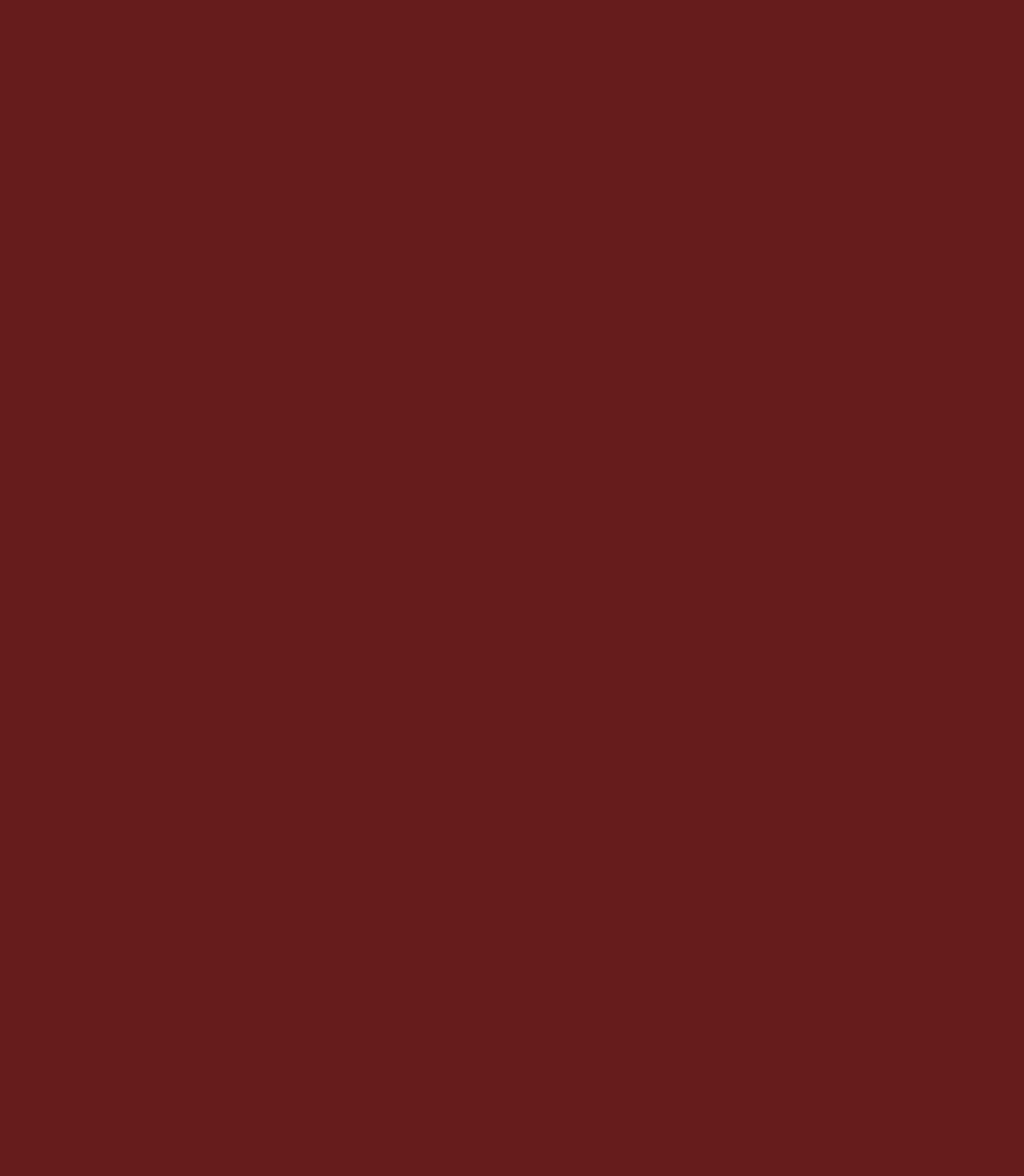
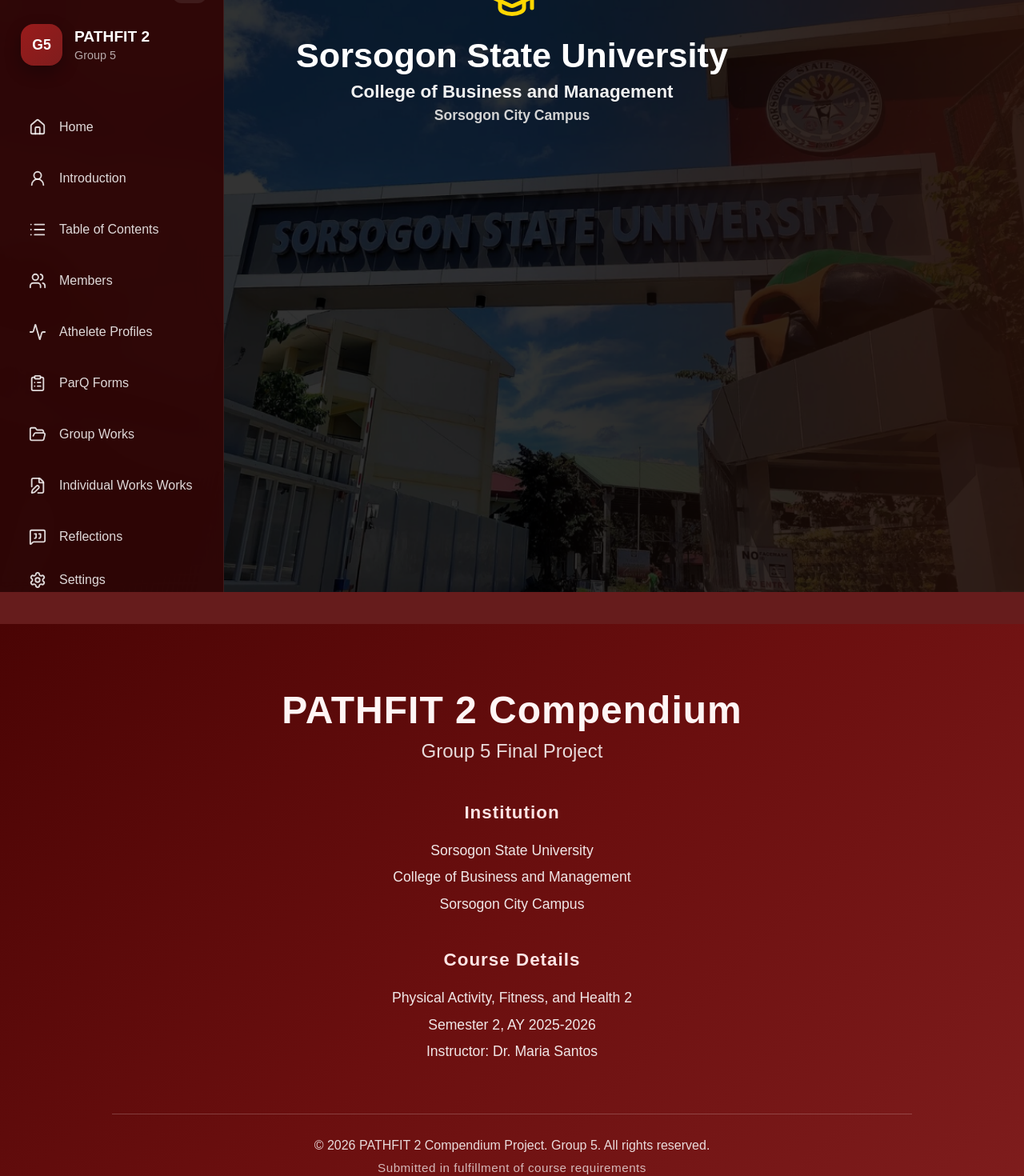
Before and after one commit to Pat0616/PathFitSSUG5, a React (Vite) app in the folder PathFitCompendium/: page /studentprofile in a window 1280 px wide. Before the commit this address had no page. Shown: the part 60-1530 px from the top of the page at 80% size. Before the commit the page ends 800 px from the top, so only its background shows below. Built offline with nearby package versions, Linux system fonts and the light colour scheme.

Commit message:
created empty athletePage template

```diff
--- a/PathFitCompendium/src/App.tsx
+++ b/PathFitCompendium/src/App.tsx
@@ -5,6 +5,7 @@
 import { BrowserRouter as Router, Routes, Route } from 'react-router-dom'
 import TableContentsPage from './pages/Table of Contents/TableContentsPage'
 import MembersPage from './pages/Members Page/MembersPage'
+import StudentProfilePage from './pages/Student Profile/StudentProfilePage'
 
 function App() {
 
@@ -16,6 +17,7 @@
       <Route path="/intro" element={<IntroductionPage></IntroductionPage>}></Route>
       <Route path="/contents" element={<TableContentsPage></TableContentsPage>}></Route>
       <Route path="/members" element={<MembersPage></MembersPage>}></Route>
+      <Route path="/studentprofile" element={<StudentProfilePage></StudentProfilePage>}></Route>
     </Routes>
    </Router>
   )
--- a/PathFitCompendium/src/components/SidebarComponent.tsx
+++ b/PathFitCompendium/src/components/SidebarComponent.tsx
@@ -74,7 +74,7 @@
           {isOpen && <span>Members</span>}
         </a>
 
-        <a href="#" className="sidebar-item">
+        <a href="/studentprofile" className="sidebar-item">
           <Activity size={22} />
 
           {isOpen && <span>Athelete Profiles</span>}
@@ -86,11 +86,7 @@
           {isOpen && <span>ParQ Forms</span>}
         </a>
 
-        <a className="sidebar-item">
-           <Dumbbell size={22} />
 
-          {isOpen && <span>Reflections</span>}
-        </a>
 
         <a href="#" className="sidebar-item">
           <FolderOpen size={22} />
--- /dev/null
+++ b/PathFitCompendium/src/pages/Student Profile/StudentProfilePage.tsx
@@ -0,0 +1,128 @@
+import './studentprofile.css'
+import { GraduationCap } from 'lucide-react'
+import Sidebar from '../../components/SidebarComponent'
+import { useState, useRef, useEffect} from 'react';
+
+function StudentProfilePage()
+{
+    const [isSidebarOpen, setIsSidebarOpen] = useState(true);
+    const touchStartX = useRef(0);
+    const touchEndX = useRef(0);
+      useEffect(() => {
+        const handleTouchStart = (e: TouchEvent) => {
+          touchStartX.current = e.touches[0].clientX;
+        };
+
+        const handleTouchEnd = (e: TouchEvent) => {
+          touchEndX.current = e.changedTouches[0].clientX;
+
+          const diff = touchEndX.current - touchStartX.current;
+
+          const isMobile = window.innerWidth <= 900;
+          if (!isMobile) return;
+
+          // swipe right → open sidebar
+          if (diff > 80) {
+            setIsSidebarOpen(true);
+          }
+
+          // swipe left → close sidebar
+          if (diff < -80) {
+            setIsSidebarOpen(false);
+          }
+        };
+
+        window.addEventListener("touchstart", handleTouchStart);
+        window.addEventListener("touchend", handleTouchEnd);
+
+        return () => {
+          window.removeEventListener("touchstart", handleTouchStart);
+          window.removeEventListener("touchend", handleTouchEnd);
+        };
+      }, []);
+
+
+
+
+
+
+    return(
+        <>
+        <div className='intropage'>
+            <div className='hero'>
+                <div className='overlay'>
+                                {/* HEADER */}
+                        <div className="hero-header">
+                        <header className="header">
+                        <div className="logo-container">
+                            <GraduationCap size={60} className="logo" />
+
+                            <div className="school-details">
+                            <h1>Sorsogon State University</h1>
+                            <h2>College of Business and Management</h2>
+                            <h3>Sorsogon City Campus</h3>
+                            </div>
+                        </div>
+                        </header>
+                        </div>
+                </div>
+            </div>
+        </div>
+
+
+
+
+
+
+
+
+
+
+        <footer className="footer">
+          <div className="footer-content">
+            <h2>PATHFIT 2 Compendium</h2>
+
+            <h3>Group 5 Final Project</h3>
+
+            <div className="footer-section">
+              <h4>Institution</h4>
+
+              <p>Sorsogon State University</p>
+              <p>College of Business and Management</p>
+              <p>Sorsogon City Campus</p>
+            </div>
+
+            <div className="footer-section">
+              <h4>Course Details</h4>
+
+              <p>Physical Activity, Fitness, and Health 2</p>
+              <p>Semester 2, AY 2025-2026</p>
+              <p>Instructor: Dr. Maria Santos</p>
+            </div>
+
+            <div className="footer-bottom">
+              <p>
+                © 2026 PATHFIT 2 Compendium Project. Group 5.
+                All rights reserved.
+              </p>
+
+              <span>
+                Submitted in fulfillment of course requirements
+              </span>
+            </div>
+          </div>
+        </footer>
+
+
+
+
+
+            <Sidebar
+                    isOpen={isSidebarOpen}
+                    setIsOpen={setIsSidebarOpen}
+                  />
+        </>
+    )
+}
+
+export default StudentProfilePage;
```
Also changed, not shown: PathFitCompendium/src/pages/Student Profile/studentprofile.css (added).
